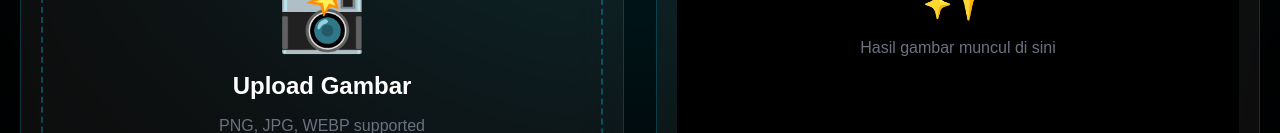
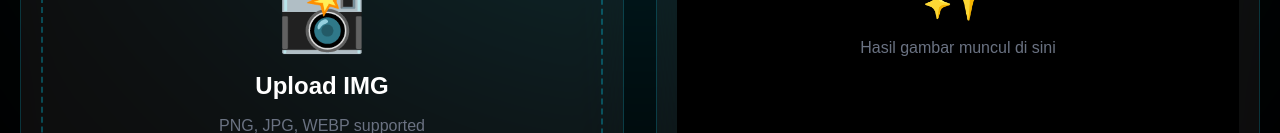
Before and after one commit to givonlee99-dotcom/anime-ai-saas-v2, a Next.js app: page / in a window 1280 px wide. Shown: the part 819-952 px from the top of the page. Built offline with nearby package versions, Linux system fonts and the light colour scheme; no server answers.

Commit message:
Update page.tsx

```diff
--- a/app/page.tsx
+++ b/app/page.tsx
@@ -339,7 +339,7 @@ export default function Home() {
                   </div>
 
                   <p className="text-2xl font-bold">
-                    Upload Gambar
+                    Upload IMG
                   </p>
 
                   <p className="text-gray-500 mt-3">
```
